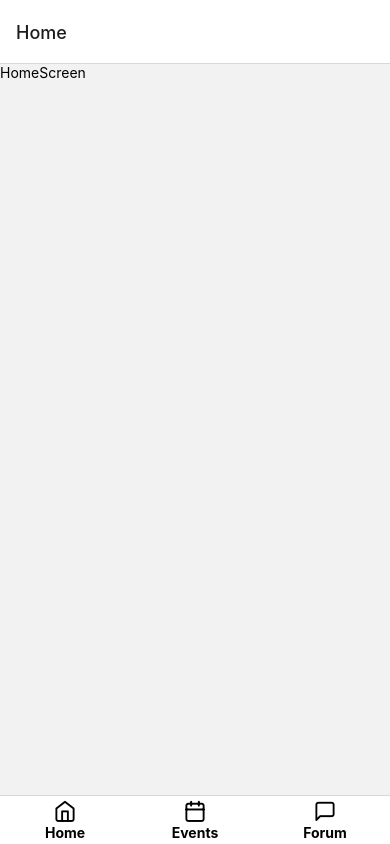
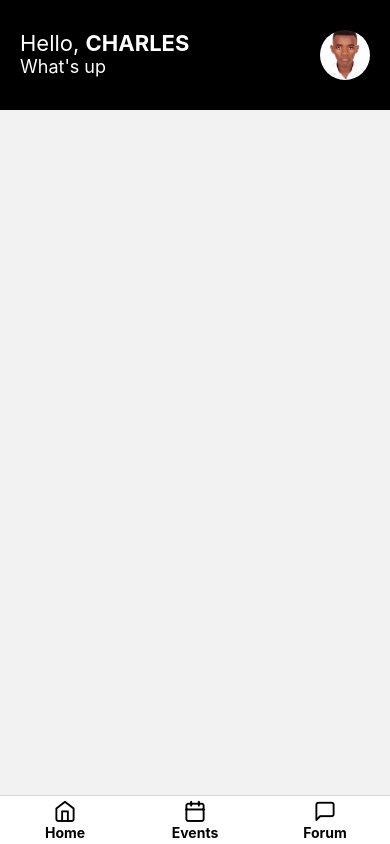
Before and after one commit to CharlesKasasira/csnotes-mobile, a React Native app: screen /Tabs in a window 390 px wide. Built offline with nearby package versions, Linux system fonts and the light colour scheme.

Commit message:
working on the Tab navigation

```diff
--- a/navigator/BottomNavigator.js
+++ b/navigator/BottomNavigator.js
@@ -17,7 +17,9 @@ const BottomNavigator = () => {
         }}
       >
           <Tab.Screen name='Home' component={HomeScreen}
-            options={{tabBarIcon: () =>
+            options={{
+                headerShown: false,
+                tabBarIcon: () =>
                 <View style={{justifyContent: 'center', alignItems: 'center'}}>
                     <Icon name='home' size={23} color='#000' />
                     <Text style={{color: '#000', fontWeight: 'bold'}}>Home</Text>
--- a/screens/HomeScreen.js
+++ b/screens/HomeScreen.js
@@ -1,11 +1,37 @@
-import { View, Text } from 'react-native'
+import { View, Text, SafeAreaView, Image } from 'react-native'
 import React from 'react'
 
 const HomeScreen = () => {
   return (
-    <View>
-      <Text>HomeScreen</Text>
-    </View>
+    <SafeAreaView>
+        <View
+            style={{
+                backgroundColor: '#000',
+            }}
+        >
+            <View style={{flexDirection: 'row', paddingHorizontal: 20, marginVertical: 30, justifyContent: 'space-between'}}>
+                <View>
+                    <View style={{flexDirection: 'row'}}>
+                        <Text style={{color: '#fff', fontSize: 22}}>Hello, </Text>
+                        <Text style={{color: '#fff', fontSize: 22, fontWeight: 'bold'}}>CHARLES</Text>
+                    </View>
+                    <Text style={{color: '#fff', fontSize: 18}}>What's up</Text>
+                </View>
+
+                <View>
+                    <Image
+                        source={require('../assets/media/img/profile.jpg')}
+                        style={{
+                            height: 50,
+                            width: 50,
+                            borderRadius: 25
+                        }}
+                    />
+                </View>
+            </View>
+
+        </View>
+    </SafeAreaView>
   )
 }
 
```
Also changed, not shown: assets/media/img/profile.jpg (added).
